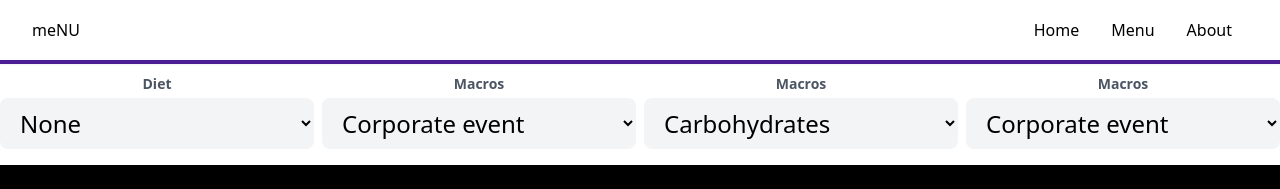
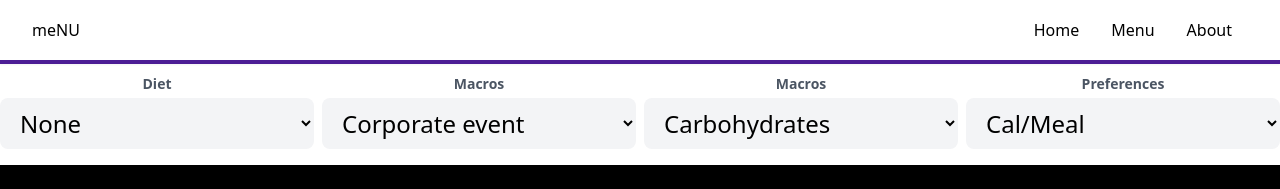
Before and after one commit to SengdowJones/meNU, a React (Create React App) app: page /about in a window 1280 px wide. Shown: the top 189 px of the page. Built offline with nearby package versions, Linux system fonts and the light colour scheme.

Commit message:
Update about.js

```diff
--- a/src/pages/about.js
+++ b/src/pages/about.js
@@ -48,13 +48,12 @@ const About = () => {
       <div className='text-2xl text-center font-black'>
         <div class="relative mb-4 ">
             <label class="block ">
-                <label for="email" class="text-sm leading-7 text-gray-600">Macros</label>
+                <label for="email" class="text-sm leading-7 text-gray-600">Preferences</label>
                 <select
                     class="block w-full px-4 py-2 bg-gray-100 border-transparent rounded-lg focus:border-gray-500 focus:bg-white focus:ring-0">
-                    <option>Corporate event</option>
-                    <option>Wedding</option>
-                    <option>Birthday</option>
-                    <option>Other</option>
+                    <option>Cal/Meal</option>
+                    <option>Slots</option>
+                    <option>Dining Hall</option>
                 </select>
             </label>
         </div>
```
Also changed, not shown: 1 other file (tests, documents, lock files or other folders).
